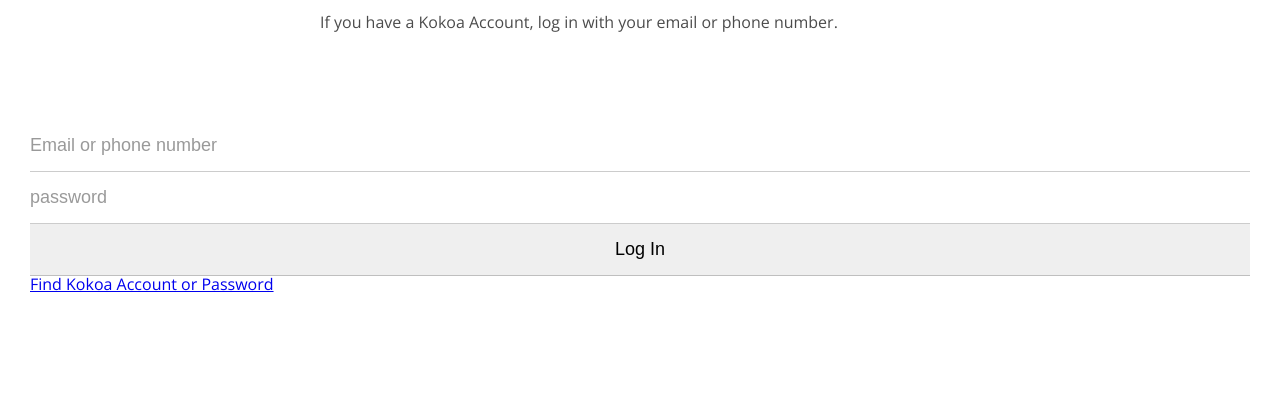
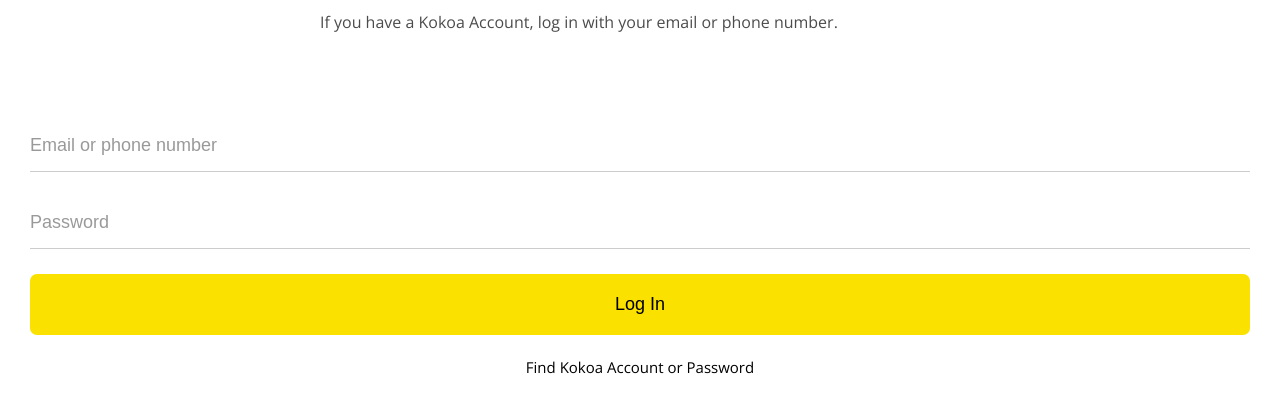
Before and after one commit to dlckdrjs/ARMY__Kokoa-clone, a plain HTML site: page index.html in a window 1280 px wide. Shown: the part 167-580 px from the top of the page. Drawn offline with nearby package versions, Linux system fonts and the light colour scheme.

Commit message:
6.8 Log In Form part Two

```diff
--- a/css/style.css
+++ b/css/style.css
@@ -34,6 +34,10 @@ body {
   border: none;
   padding: 15px 0px;
   font-size: 18px;
+  margin-bottom: 25px;
+}
+
+#login-form input:not([type="submit"]){
   border-bottom: 1px solid rgba(0,0,0,0.2);
   transition: border-color 0.3s ease-in-out;
 }
@@ -45,3 +49,17 @@ body {
 #login-form input:focus{
   border-color: var(--yellow);
 }
+
+#login-form input[type="submit"]{
+  background-color: var(--yellow);
+  cursor: pointer;
+  border-radius: 7px;
+  padding: 20px 0px;
+}
+
+#login-form a{
+  text-align: center;
+  text-decoration: none;
+  color: inherit;
+  font-size: 15px;
+}
--- a/index.html
+++ b/index.html
@@ -32,7 +32,7 @@
 
     <form id="login-form">
       <input type="text" placeholder="Email or phone number" />
-      <input type="password" placeholder="password" />
+      <input type="password" placeholder="Password" />
       <input type="submit" value="Log In" />
       <a href="#">Find Kokoa Account or Password</a>
     </form>
```
